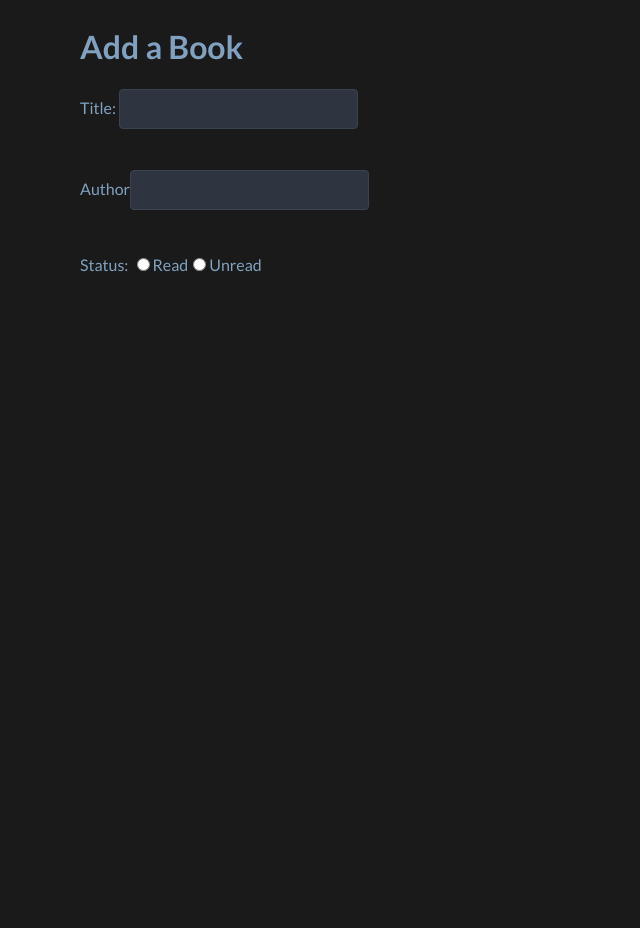
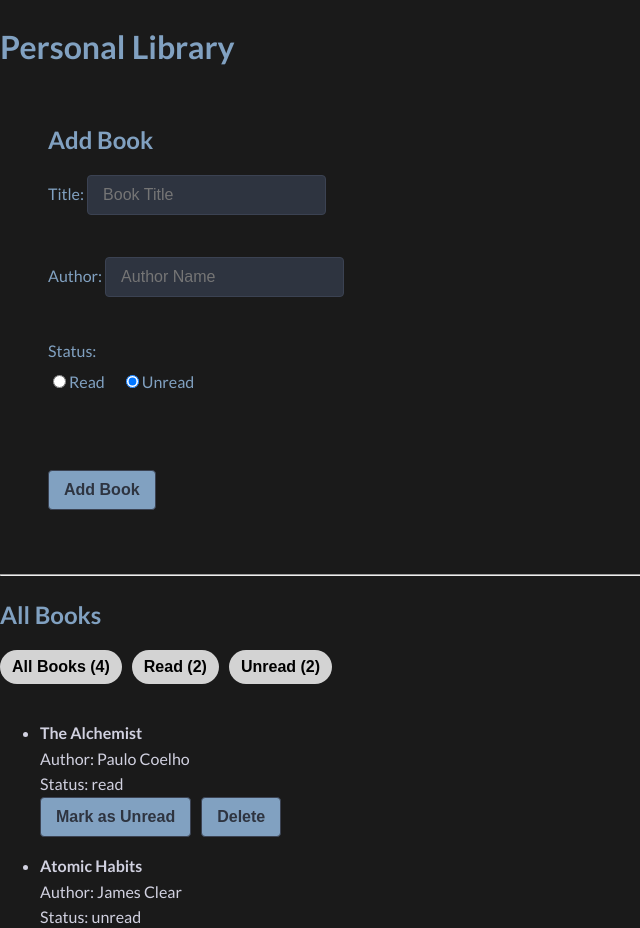
Before and after one commit to bhaskarbiswas04/library-app-ra-a4, a React (Create React App) app: page / in a window 1280 px wide. Shown: the top 928 px of the page, without its empty margins (0-640 px from the left). Before the commit the page ends 800 px from the top, so only its background shows below. Built offline with nearby package versions, Linux system fonts and the light colour scheme.

Commit message:
updt: useContext for global state

```diff
--- a/src/App.js
+++ b/src/App.js
@@ -1,18 +1,41 @@
-import logo from './logo.svg';
-import './App.css';
+// import logo from './logo.svg';
+// import './App.css';
 
-import { BrowserRouter as Router, Routes, Route } from "react-router-dom";
+// import { BrowserRouter as Router, Routes, Route } from "react-router-dom";
+// import { BookProvider } from "./contexts/BookContext";
+// import Navbar from './components/Navbar';
+// import AddBookForm from './components/AddBookForm';
+// import ViewBooks from './pages/ViewBooks';
+
+// function App() {
+//   return (
+//     <BookProvider>
+//       <Navbar />
+//       <Router>
+//         <Routes>
+//           <Route path="/" element={<AddBookForm />} />
+//           <Route path="/books" element={<ViewBooks />} />
+//         </Routes>
+//       </Router>
+//     </BookProvider>
+//   );
+// }
+
+// export default App;
+
+import "./App.css";
+
 import AddBookForm from './components/AddBookForm';
+import ViewBooks from './pages/ViewBooks';
+import { BookProvider } from "./contexts/BookContext";
 
-function App() {
+export default function App() {
   return (
-    <Router>
-      <Routes>
-        <Route path="/" element={<AddBookForm />} />
-        {/* <Route path="/cart" element={<Cart />} /> */}
-      </Routes>
-    </Router>
+    <BookProvider>
+      <h1>Personal Library</h1>
+      <AddBookForm />
+      <hr />
+      <ViewBooks />
+    </BookProvider>
   );
 }
-
-export default App;
--- a/src/components/AddBookForm.jsx
+++ b/src/components/AddBookForm.jsx
@@ -1,20 +1,108 @@
+import { useState } from "react";
+import useBookContext from "../contexts/BookContext";
 
-export default function AddBookForm() {
-    return (
-      <form style={{marginLeft: "5rem"}}>
-        <h1>Add a Book</h1>
-        <label htmlFor="bookTitle">Title: </label>
-        <input id="bookTitle" type="text" />
-        <br /> <br />
-        <label htmlFor="bookAuthor">Author</label>
-        <input id="bookAuthor" type="text" />
-        <br /> <br />
-        <label htmlFor="bookStatus">Status: </label>
-        <input type="radio" id="html" name="fav_language" value="HTML" />
-        <label for="html">Read</label>
-        <input type="radio" id="html" name="fav_language" value="HTML" />
-        <label for="html">Unread</label>
+export default function AddBook() {
+  const { addBook } = useBookContext();
 
+  const [title, setTitle] = useState("");
+  const [author, setAuthor] = useState("");
+  const [status, setStatus] = useState("unread");
+  const [success, setSuccess] = useState(""); // <-- SUCCESS MESSAGE
+
+  const handleSubmit = (e) => {
+    e.preventDefault();
+
+    const newBook = { title, author, status };
+    addBook(newBook);
+
+    // Show success message
+    setSuccess("Book added successfully!");
+
+    // Hide success message after 2 seconds
+    setTimeout(() => {
+      setSuccess("");
+    }, 2000);
+
+    // Reset form
+    setTitle("");
+    setAuthor("");
+    setStatus("unread");
+  };
+
+  return (
+    <div style={{ margin: "3rem" }}>
+      <h2>Add Book</h2>
+
+      {/* SUCCESS MESSAGE */}
+      {success && (
+        <p
+          style={{
+            background: "#d4ffd4",
+            color: "green",
+            padding: "10px 15px",
+            borderRadius: "8px",
+            fontWeight: "bold",
+            marginBottom: "10px",
+            width: "15rem",
+          }}
+        >
+          {success}
+        </p>
+      )}
+
+      <form onSubmit={handleSubmit}>
+        <label>Title: </label>
+        <input
+          type="text"
+          placeholder="Book Title"
+          value={title}
+          onChange={(e) => setTitle(e.target.value)}
+          required
+        />
+        <br />
+        <br />
+
+        <label>Author: </label>
+        <input
+          type="text"
+          placeholder="Author Name"
+          value={author}
+          onChange={(e) => setAuthor(e.target.value)}
+          required
+        />
+        <br />
+        <br />
+
+        {/* STATUS RADIO BUTTONS */}
+        <label>Status: </label>
+        <div style={{ marginTop: "5px", marginBottom: "15px" }}>
+          <label style={{ marginRight: "1rem" }}>
+            <input
+              type="radio"
+              name="status"
+              value="read"
+              checked={status === "read"}
+              onChange={(e) => setStatus(e.target.value)}
+            />
+            Read
+          </label>
+          <label>
+            <input
+              type="radio"
+              name="status"
+              value="unread"
+              checked={status === "unread"}
+              onChange={(e) => setStatus(e.target.value)}
+            />
+            Unread
+          </label>
+        </div>
+
+        <br />
+        <br />
+
+        <button type="submit">Add Book</button>
       </form>
-    );
+    </div>
+  );
 }
--- /dev/null
+++ b/src/components/Navbar.jsx
@@ -0,0 +1,16 @@
+
+export default function Navbar() {
+  return (
+    <nav>
+      <div className="logo">Library</div>
+      <div className="links">
+        <a href="/" className="nav-link">
+          Add Book
+        </a>
+        <a href="/books" className="nav-link">
+          All Books
+        </a>
+      </div>
+    </nav>
+  );
+}
--- a/src/contexts/BookContext.jsx
+++ b/src/contexts/BookContext.jsx
@@ -1,5 +1,66 @@
-import {createContext, useContext, useState} from "react";
+import { createContext, useContext, useState, useEffect } from "react";
 
-const BookContext = createContext()
-const useBookContext = useContext(BookContext);
+const BookContext = createContext();
+
+const initialBooksData = [
+  {
+    title: "The Alchemist",
+    author: "Paulo Coelho",
+    status: "read",
+  },
+  {
+    title: "Atomic Habits",
+    author: "James Clear",
+    status: "unread",
+  },
+  {
+    title: "Deep Work",
+    author: "Cal Newport",
+    status: "read",
+  },
+  {
+    title: "Can't Hurt Me",
+    author: "David Goggins",
+    status: "unread",
+  },
+];
+
+export function BookProvider({ children }) {
+  // Load from localStorage OR fallback to initial books
+  const [books, setBooks] = useState(() => {
+    const saved = localStorage.getItem("books");
+    return saved ? JSON.parse(saved) : initialBooksData;
+  });
+
+  // Save to localStorage whenever "books" changes
+  useEffect(() => {
+    localStorage.setItem("books", JSON.stringify(books));
+  }, [books]);
+
+  const addBook = (newBook) => {
+    setBooks([...books, newBook]);
+  };
+
+  const toggleStatus = (title) => {
+    setBooks(
+      books.map((book) =>
+        book.title === title
+          ? { ...book, status: book.status === "read" ? "unread" : "read" }
+          : book
+      )
+    );
+  };
+
+  const deleteBook = (title) => {
+    setBooks(books.filter((book) => book.title !== title));
+  };
+
+  return (
+    <BookContext.Provider value={{ books, addBook, toggleStatus, deleteBook }}>
+      {children}
+    </BookContext.Provider>
+  );
+}
+
+const useBookContext = () => useContext(BookContext);
 export default useBookContext;
--- a/src/pages/ViewBooks.jsx
+++ b/src/pages/ViewBooks.jsx
@@ -1,6 +1,69 @@
-//
+import { useState } from "react";
+import useBookContext from "../contexts/BookContext";
+
 export default function ViewBooks() {
-    return (
-        <h1>All Books</h1>
-    )
+  const { books, toggleStatus, deleteBook } = useBookContext();
+  const [filter, setFilter] = useState("all");
+
+  const filteredBooks =
+    filter === "all" ? books : books.filter((book) => book.status === filter);
+
+  // common style for all buttons
+  const filterButtonStyle = {
+    padding: "8px 12px",
+    borderRadius: "20px",
+    border: "none",
+    cursor: "pointer",
+    marginRight: "10px",
+    background: "lightgray",
+    color: "black",
+  };
+
+  return (
+    <>
+      <h2>All Books</h2>
+
+      {/* Filter Buttons */}
+      <div style={{ marginBottom: "20px" }}>
+        <button onClick={() => setFilter("all")} style={filterButtonStyle}>
+          All Books ({books.length})
+        </button>
+
+        <button onClick={() => setFilter("read")} style={filterButtonStyle}>
+          Read ({books.filter((b) => b.status === "read").length})
+        </button>
+
+        <button onClick={() => setFilter("unread")} style={filterButtonStyle}>
+          Unread ({books.filter((b) => b.status === "unread").length})
+        </button>
+      </div>
+
+      {/* Book List Display */}
+      {filteredBooks.length === 0 ? (
+        <p>No books found.</p>
+      ) : (
+        <ul>
+          {filteredBooks.map((book) => (
+            <li key={book.title}>
+              <strong>{book.title}</strong>
+              <br />
+              Author: {book.author}
+              <br />
+              Status: {book.status}
+              <br />
+              <button onClick={() => toggleStatus(book.title)}>
+                Mark as {book.status === "read" ? "Unread" : "Read"}
+              </button>
+              <button
+                onClick={() => deleteBook(book.title)}
+                style={{ marginLeft: "10px" }}
+              >
+                Delete
+              </button>
+            </li>
+          ))}
+        </ul>
+      )}
+    </>
+  );
 }
```
